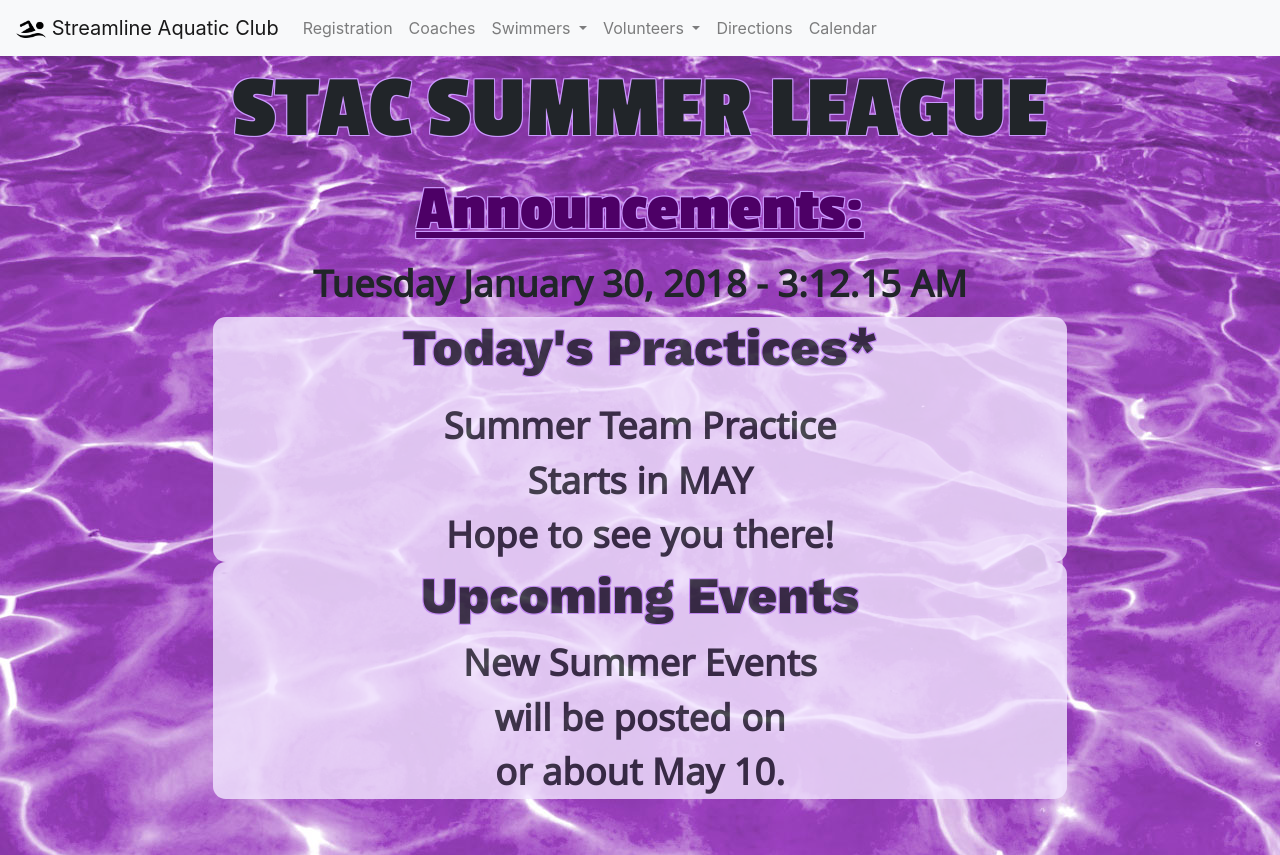
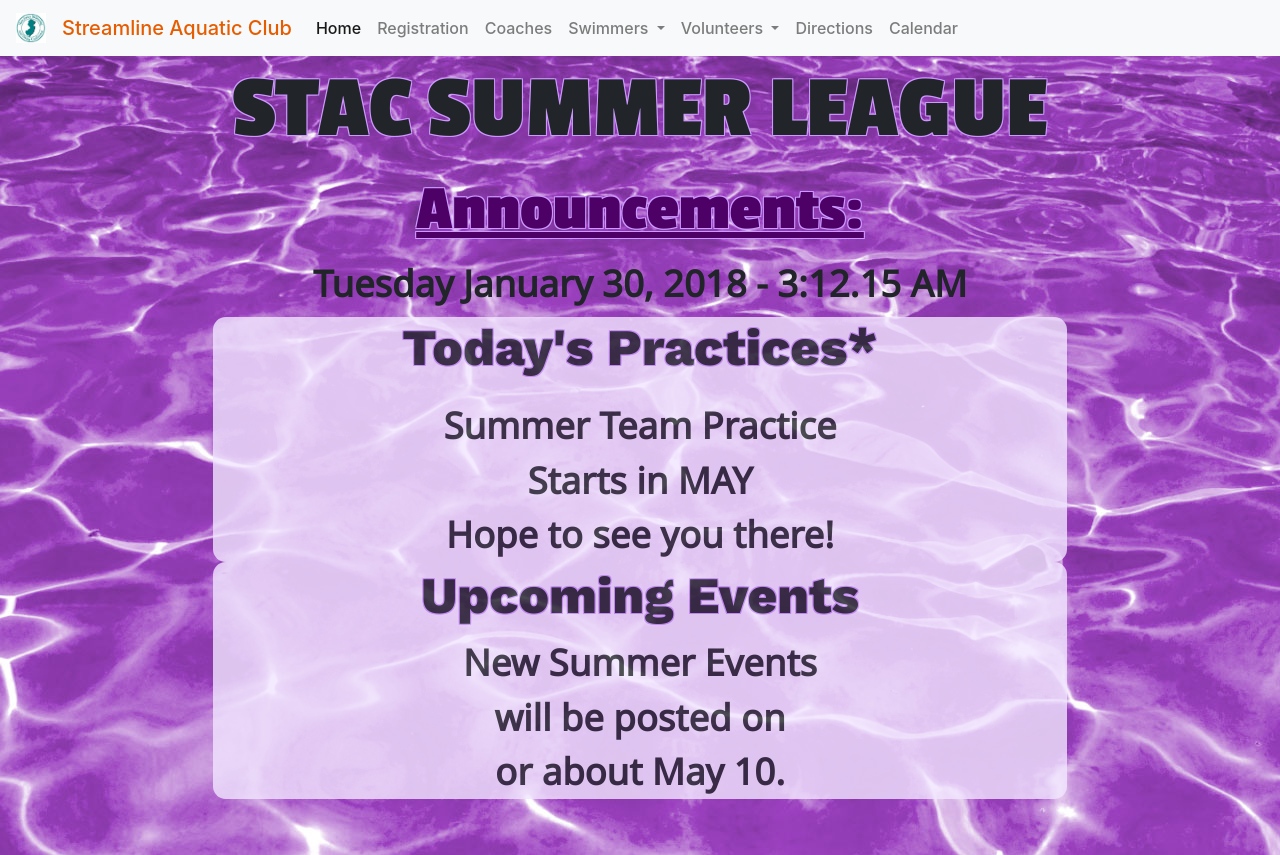
Before and after one commit to dryguy99/StacSummer, a PHP site: page / in a window 1280 px wide. Shown: the top 855 px of the page. Run offline with PHP 8.4, Linux system fonts and the light colour scheme; some libraries are stand-ins or nearby versions.

Commit message:
updated logo, links and styling in navbar

```diff
--- a/assets/css/output.css
+++ b/assets/css/output.css
@@ -51,6 +51,10 @@ footer {
   opacity: 0.8;
   border-radius: 1.0vw; }
 
+.thetitle, .navbar-brand, .navbar-light {
+  color: #e65c00;
+  font-weight: 500; }
+
 #mybody {
   color: white;
   background: #63508b;
--- a/assets/javascript/app.js
+++ b/assets/javascript/app.js
@@ -6,8 +6,16 @@ var changeDate = 26; // date in June when Practice Schedule changes
 //---------------------------------------------------------------------------------
 // on load run program
 $(document).ready(function () {
+  $(".home").siblings().css('display', 'none');
 	setInterval(myTimer, 1000); // set interval timer
 	displayUpcomming(); //display upcomming events call current practice schedule function
+  $(document).on('click', '.mynav', function () {
+    event.preventDefault();
+    var myChoice = $(this).attr('data-nav');
+    $("." + myChoice).css('display', "block");
+    $("." + myChoice).siblings().css('display', 'none');
+    // $('.navagation').css('display', 'block');
+  });
 });
 
 var May = //events for May: must be in date: "event" format
--- a/assets/sass/input.scss
+++ b/assets/sass/input.scss
@@ -82,6 +82,10 @@ footer {
   opacity: 0.8;
   border-radius: 1.0vw;
 }
+.thetitle, .navbar-brand, .navbar-light {
+  color: #e65c00;
+  font-weight: 500;
+}
 #mybody {
 	color:white;
 	background: #63508b;
--- a/index.html
+++ b/index.html
@@ -17,8 +17,10 @@
   <body>
     <!-- Collapsable Navigation Bar that uses Javascript to turn on/off page sections -->
     <nav class="navbar navbar-expand-lg navbar-light bg-light">
-      <a class="navbar-brand" href="#">
-        <img src="assets/images/icons8-swimming-96.png" width="30" height="30" class="d-inline-block align-top" alt="Swimmer">
+      <a class="navbar-brand mynav" href="http://www.njsdc.org/" target="blank">
+        <img src="assets/images/njsdclogo.jpg" width="30" height="30" class="d-inline-block align-top" alt="Swimmer" />
+      </a>
+      <a class="navbar-brand mynav thetitle" data-nav="home">
         Streamline Aquatic Club
       </a>
       <button class="navbar-toggler" type="button" data-toggle="collapse" data-target="#navbarNavDropdown" aria-controls="navbarNavDropdown" aria-expanded="false" aria-label="Toggle navigation">
@@ -26,38 +28,41 @@
       </button>
       <div class="collapse navbar-collapse" id="navbarNavDropdown">
         <ul class="navbar-nav">
-          <li class="nav-item">
-            <a class="nav-link" href="#">Registration <span class="sr-only">(current)</span></a>
+          <li class="nav-item active">
+            <div class="nav-link mynav" data-nav="home">Home <span class="sr-only">(current)</span></div>
           </li>
           <li class="nav-item">
-            <a class="nav-link" href="#">Coaches</a>
+            <div class="nav-link mynav" data-nav="myreg">Registration <span class="sr-only">(current)</span></div>
+          </li>
+          <li class="nav-item">
+            <div class="nav-link mynav" data-nav="mycoaches">Coaches</div>
           </li>
           <li class="nav-item dropdown">
-            <a class="nav-link dropdown-toggle" href="#" id="navbarDropdownMenuLink" data-toggle="dropdown" aria-haspopup="true" aria-expanded="false">
+            <div class="nav-link dropdown-toggle" id="navbarDropdownMenuLink" data-toggle="dropdown" aria-haspopup="true" aria-expanded="false">
                   Swimmers
-            </a>
+            </div>
             <div class="dropdown-menu" aria-labelledby="navbarDropdownMenuLink">
-              <a class="dropdown-item" href="#">Practices</a>
-              <a class="dropdown-item" href="#">Meets</a>
-              <a class="dropdown-item" href="#">Sign Out Form</a>
-              <a class="dropdown-item" href="#">Scratch Form</a>
-              <a class="dropdown-item" href="#">Meet Directions</a>
+              <div class="dropdown-item mynav" data-nav="practices">Practices</div>
+              <div class="dropdown-item mynav" data-nav="meets">Meets</div>
+              <div class="dropdown-item mynav" data-nav="signout">Sign Out Form</div>
+              <div class="dropdown-item mynav" data-nav="scratch">Scratch Form</div>
+              <div class="dropdown-item mynav" data-nav="directions">Meet Directions</div>
             </div>
           </li>
           <li class="nav-item dropdown">
-            <a class="nav-link dropdown-toggle" href="#" id="navbarDropdownMenuLink" data-toggle="dropdown" aria-haspopup="true" aria-expanded="false">
+            <div class="nav-link dropdown-toggle mynav" data-nav="volunteers" id="navbarDropdownMenuLink" data-toggle="dropdown" aria-haspopup="true" aria-expanded="false">
                   Volunteers
-            </a>
+            </div>
             <div class="dropdown-menu" aria-labelledby="navbarDropdownMenuLink">
-              <a class="dropdown-item" href="#">Volunteer Sign Up</a>
-              <a class="dropdown-item" href="#">Officials</a>
+              <div class="dropdown-item mynav" data-nav="signup">Volunteer Sign Up</div>
+              <div class="dropdown-item mynav" data-nav="officials">Officials</div>
             </div>
           </li>
           <li class="nav-item">
-            <a class="nav-link" href="#">Directions</a>
+            <div class="nav-link mynav" data-nav="directions">Directions</div>
           </li>
           <li class="nav-item">
-            <a class="nav-link" href="#">Calendar</a>
+            <div class="nav-link mynav" data-nav="calendar">Calendar</div>
           </li>
         </ul>
       </div>
@@ -65,16 +70,16 @@
 
     <!-- Main Page -->
     <div class="container-fluid main">
+      <section class="home">
       <div class="row justify-content-center">
         <div class="col-xs-auto">
           <h1 class="mytitle text-center">STAC SUMMER LEAGUE</h1>
         </div>
       </div>
 
-      <h2 class="mydecoration text-center">Announcements:</h2>
-
       <div class="row justify-content-center">
      	 	<div class="col-md-auto">
+          <h2 class="mydecoration text-center">Announcements:</h2>
           <div id="today" class="text-center"></div>
      	 		<!-- <h3 id='welcome' class="schedule text-center">Welcome!</h3> -->
      		</div>
@@ -96,7 +101,100 @@
      		</div>
      	</div>
 
+    </section> <!-- end Main Page -->
+
+    <!-- begin Registration Page -->
+    <section class="myreg">
+      <div class="row justify-content-center">
+        <div class="col-xs-auto">
+          <h2 class="mytitle text-center">Registration</h2>
         </div>
+      </div>
+    </section> <!-- end Registration Page -->
+
+    <!-- begin Coaches Page -->
+    <section class="mycoaches">
+      <div class="row justify-content-center">
+        <div class="col-xs-auto">
+          <h2 class="mytitle text-center">Coaches</h2>
+        </div>
+      </div>
+    </section> <!-- end Coaches Page -->
+
+    <!-- begin Swimmers Page -->
+    <section class="practices">
+      <div class="row justify-content-center">
+        <div class="col-xs-auto">
+          <h2 class="mytitle text-center">Practices</h2>
+        </div>
+      </div>
+    </section> <!-- end Swimmers Page -->
+
+    <!-- begin Meets Page -->
+    <section class="meets">
+      <div class="row justify-content-center">
+        <div class="col-xs-auto">
+          <h2 class="mytitle text-center">Meets</h2>
+        </div>
+      </div>
+    </section> <!-- end Meets Page -->
+
+    <!-- begin Sign Out Page -->
+    <section class="signout">
+      <div class="row justify-content-center">
+        <div class="col-xs-auto">
+          <h2 class="mytitle text-center">Sign Out Form</h2>
+        </div>
+      </div>
+    </section> <!-- end Sign Out Page -->
+
+    <!-- begin Scratch Page -->
+    <section class="scratch">
+      <div class="row justify-content-center">
+        <div class="col-xs-auto">
+          <h2 class="mytitle text-center">Scratch Form</h2>
+        </div>
+      </div>
+    </section> <!-- end Scratch Page -->
+
+    <!-- begin Meet Directions Page -->
+    <section class="directions">
+      <div class="row justify-content-center">
+        <div class="col-xs-auto">
+          <h2 class="mytitle text-center">Meet Directions</h2>
+        </div>
+      </div>
+    </section> <!-- end Directions Page -->
+
+    <!-- begin Volunteer Sign Up Page -->
+    <section class="signup">
+      <div class="row justify-content-center">
+        <div class="col-xs-auto">
+          <h2 class="mytitle text-center">Volunteer Sign Up</h2>
+        </div>
+      </div>
+    </section> <!-- end Volunteer Sign Up Page -->
+
+    <!-- begin Officials Page -->
+    <section class="officials">
+      <div class="row justify-content-center">
+        <div class="col-xs-auto">
+          <h2 class="mytitle text-center">Officials</h2>
+        </div>
+      </div>
+    </section> <!-- end officials Page -->
+
+    <!-- begin Sign Out Page -->
+    <section class="calendar">
+      <div class="row justify-content-center">
+        <div class="col-xs-auto">
+          <h2 class="mytitle text-center">Team Calendar</h2>
+        </div>
+      </div>
+    </section> <!-- end Sign Out Page -->
+
+  </div> <!-- end container-fluid -->
+
     <footer class="row align-items-end justify-content-center">
       <div class="col-md-auto">
         copyright &copy; 2018 Timothy Dry
```
Also changed, not shown: assets/images/njsdclogo.jpg (added), assets/images/usa_swimming.png (added), 1 other file. Lines whose indentation alone changed are shown as unchanged.
